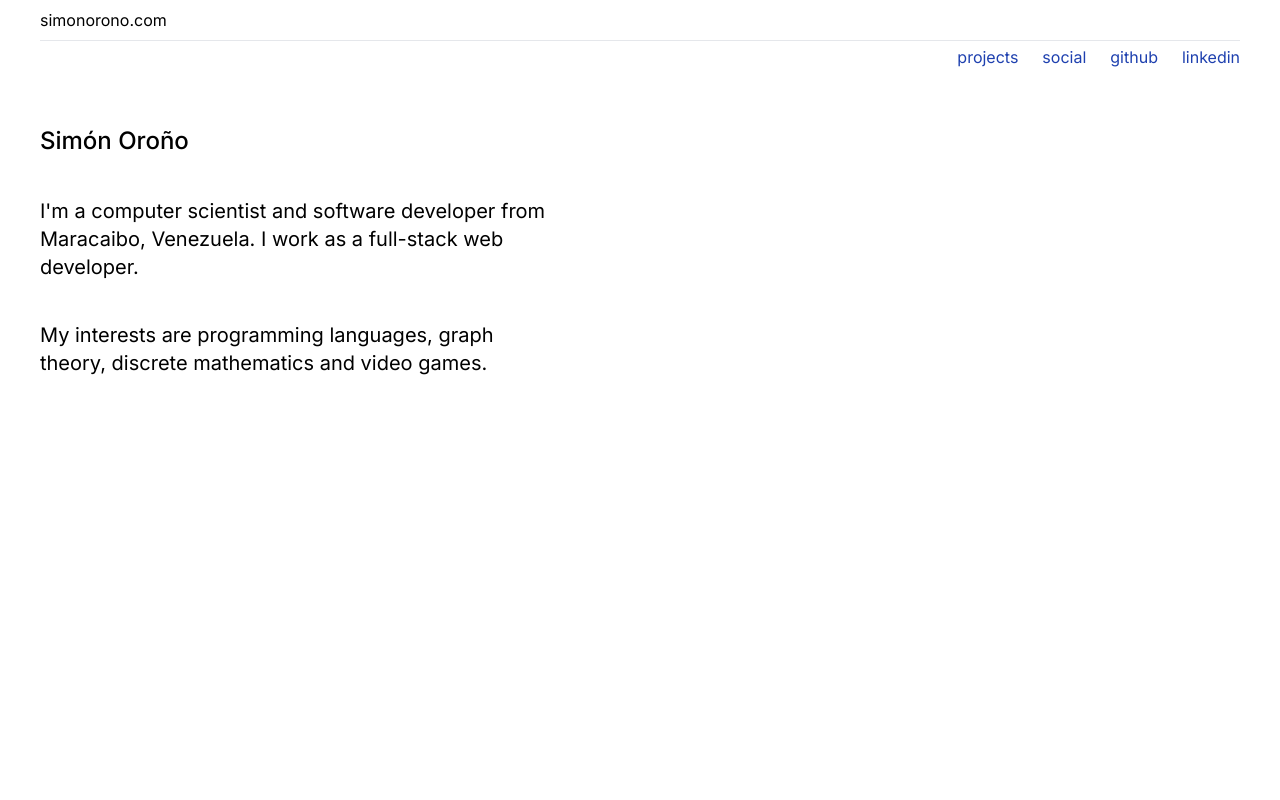
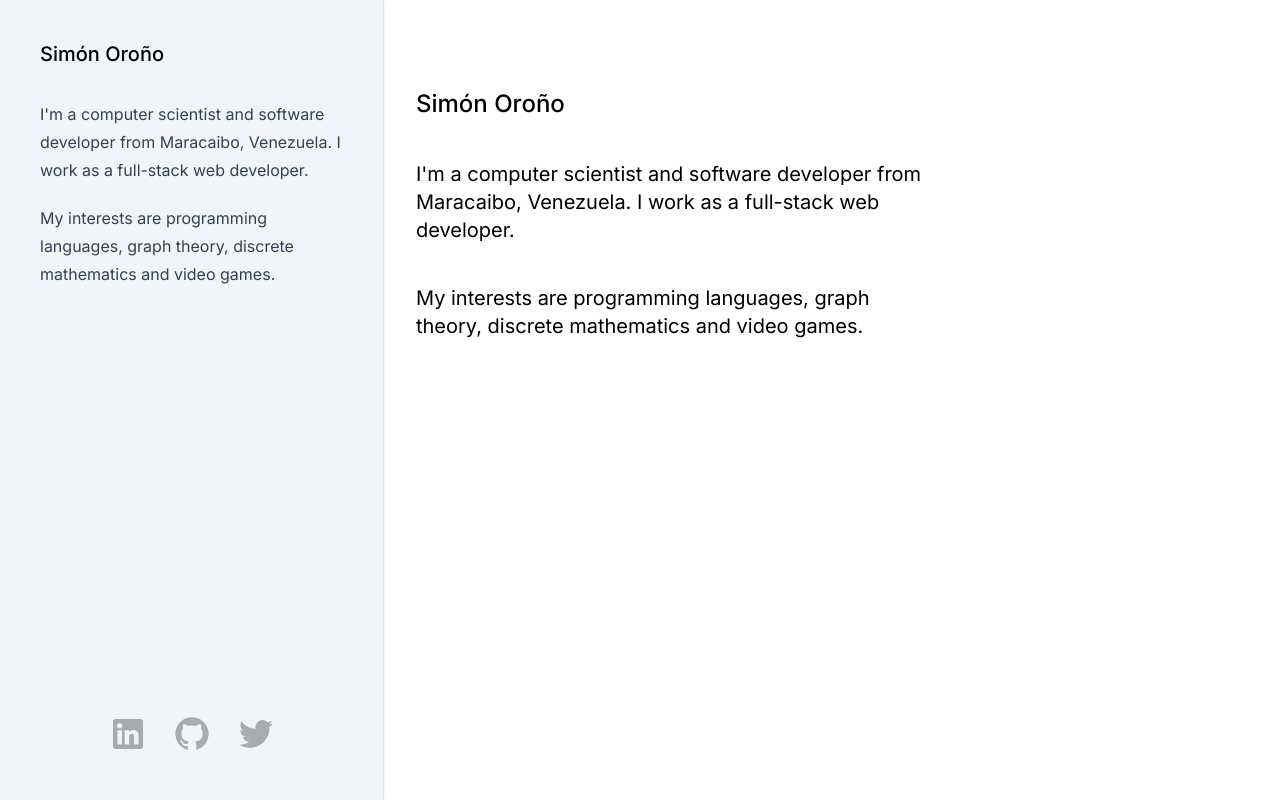
Before and after one commit to simonorono/simonorono-com-v1, a Next.js app: page / in a window 1280 px wide. Built offline with nearby package versions, Linux system fonts and the light colour scheme; what vanilla-lazyload would draw is missing.

Commit message:
Implement new layout

```diff
--- /dev/null
+++ b/components/footer.tsx
@@ -0,0 +1,17 @@
+import React from 'react'
+import Bio from './bio'
+import ProfileLinks from './profile-links'
+
+export default function Footer() {
+  return (
+    <div className="flex flex-col space-y-6 bg-slate-100 p-14 lg:hidden">
+      <div className="prose prose-slate">
+        <Bio />
+      </div>
+
+      <div className="flex justify-center space-x-6">
+        <ProfileLinks />
+      </div>
+    </div>
+  )
+}
--- a/components/header.tsx
+++ b/components/header.tsx
@@ -1,18 +1,46 @@
 import React from 'react'
+import Bio from './bio'
+import FixedSizeImage from './fixed-size-image'
+import ProfileLinks from './profile-links'
 import Links from './links'
 
 export default function Header() {
   return (
-    <>
-      <div className="flex flex-col mt-2">
-        <h1>
-          <a href="/">simonorono.com</a>
-        </h1>
+    <div
+      className="flex flex-col items-center justify-center space-y-8 border-b bg-slate-100 p-10 shadow lg:fixed lg:inset-y-0 lg:w-96 lg:justify-start lg:border-b-0 lg:border-r">
+      {process.env.NEXT_PUBLIC_GRAVATAR_HASH && (
+        <FixedSizeImage
+          src={`https://www.gravatar.com/avatar/${process.env.NEXT_PUBLIC_GRAVATAR_HASH}.jpg?s=250`}
+          alt="Simón Oroño's picture"
+          width={250}
+          height={250}
+          imageClassName="u-photo border border-slate-300 rounded-full bg-slate-200"
+          containerClassName="mx-auto hidden sm:mx-0 lg:block"
+        />
+      )}
+
+      {process.env.NEXT_PUBLIC_GRAVATAR_HASH && (
+        <FixedSizeImage
+          src={`https://www.gravatar.com/avatar/${process.env.NEXT_PUBLIC_GRAVATAR_HASH}.jpg?s=200`}
+          alt="Simón Oroño's picture"
+          width={200}
+          height={200}
+          imageClassName="u-photo border border-slate-300 rounded-full bg-slate-200"
+          containerClassName="mx-auto sm:mx-0 lg:hidden"
+        />
+      )}
+
+      <a href="/" className="text-center lg:w-full lg:text-left">
+        <h1 className="text-xl font-medium">Simón Oroño</h1>
+      </a>
+
+      <article className="prose prose-slate hidden grow lg:block">
+        <Bio />
+      </article>
+
+      <div className="flex hidden space-x-6 lg:block">
+        <ProfileLinks />
       </div>
-
-      <hr className="mt-2 mb-1" />
-
-      <Links />
-    </>
+    </div>
   )
 }
--- a/components/layout.tsx
+++ b/components/layout.tsx
@@ -1,4 +1,5 @@
 import React, { ReactNode } from 'react'
+import Footer from './footer'
 import Head from 'next/head'
 import Header from './header'
 
@@ -36,21 +37,19 @@ export default function Layout({ children }: Props) {
         <meta name="theme-color" content="#ffffff" />
       </Head>
 
-      <div className="bg-green-900">
-        <div className="mx-auto max-w-screen-xl bg-white px-10">
-          <div className="mx-2 flex h-screen flex-col lg:mx-0">
-            <header>
-              <Header />
-            </header>
+      <>
+        <header>
+          <Header />
+        </header>
 
-            <main className="grow">
-              {children}
+        <main className="lg:ml-96 lg:min-h-screen">
+          <div className="p-8">{children}</div>
 
-              <div className="h-20" />
-            </main>
-          </div>
-        </div>
-      </div>
+          <div className="h-20" />
+
+          <Footer />
+        </main>
+      </>
     </>
   )
 }
--- a/package.json
+++ b/package.json
@@ -17,6 +17,7 @@
     "vanilla-lazyload": "^17.8.1"
   },
   "devDependencies": {
+    "@tailwindcss/typography": "^0.5.2",
     "@types/node": "17.0.35",
     "@types/react": "18.0.9",
     "autoprefixer": "^10.4.7",
--- a/tailwind.config.js
+++ b/tailwind.config.js
@@ -10,5 +10,9 @@ module.exports = {
         sans: ['Inter', 'sans-serif']
       }
     }
-  }
+  },
+
+  plugins: [
+    require('@tailwindcss/typography')
+  ],
 }
```
Also changed, not shown: 1 other file (tests, documents, lock files or other folders).
